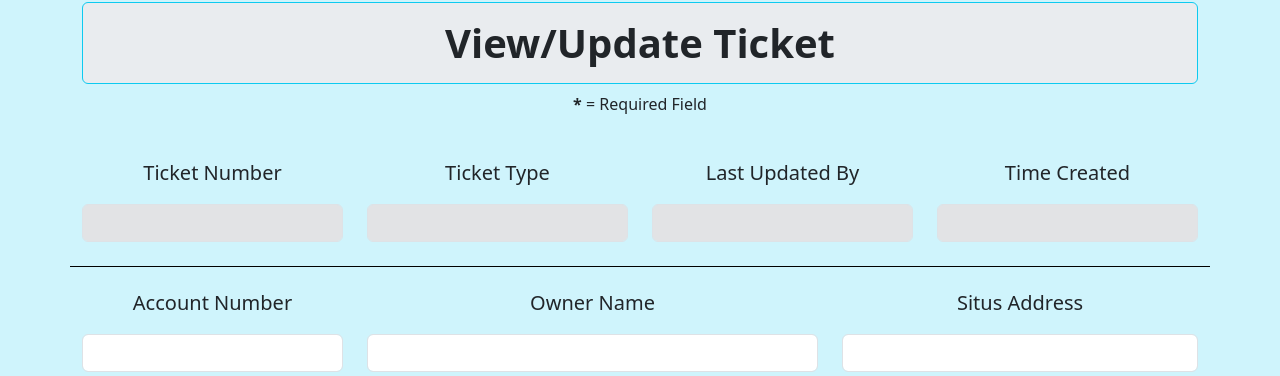
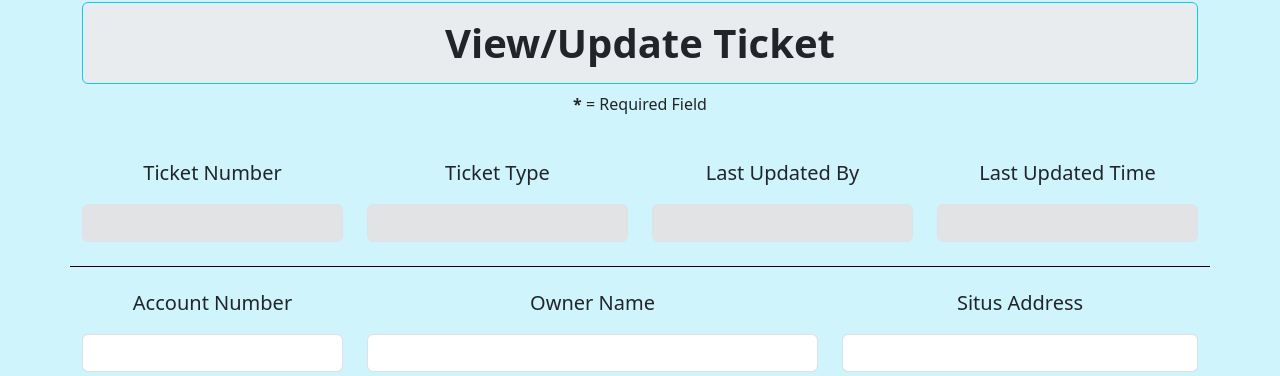
Before and after one commit to Deltron2020/CustomerTrackingWebApp, a Flask app: template app/templates/CT_UpdateTicket.html in a window 1280 px wide. Shown: the part 102-478 px from the top of the page. Run offline with Flask 3, Linux system fonts and the light colour scheme; the template is opened without the code that fills it, so the values that code supplies are empty; parts of the project's set-up code (start-up, migrations or seed data) failed here and were passed over; some libraries are stand-ins or nearby versions.

Commit message:
Minor text change to field header & added an ORDER BY to query to make All/General appear first in dropdown when creating a ticket

```diff
--- a/app/ct_create_ticket/sql.py
+++ b/app/ct_create_ticket/sql.py
@@ -52,7 +52,7 @@ def populate_type_of_contact_selection():
 ### populate return call operator drop down selection ###
 def populate_return_call_operator_selection():
     with coxn.connect() as connection:
-        query = text("SELECT EmployeeDepartment FROM [app].[view_CT_UserDepts] ORDER BY EmployeeDepartment ASC;")
+        query = text("SELECT EmployeeDepartment FROM [app].[view_CT_UserDepts] ORDER BY CASE WHEN EmployeeDepartment = '' THEN 1 WHEN EmployeeDepartment = 'All/General' THEN 2 ELSE 3 END, EmployeeDepartment;")
         results = connection.execute(query)
 
         operators = []
--- a/app/templates/CT_UpdateTicket.html
+++ b/app/templates/CT_UpdateTicket.html
@@ -57,7 +57,7 @@
               </div>
 
               <div class="col-md-3">
-                  <label for="TimeCreated" class="form-label mb-3" style="font-size:20px; font-weight:500;">Time Created</label>
+                  <label for="TimeCreated" class="form-label mb-3" style="font-size:20px; font-weight:500;">Last Updated Time</label>
                   <input type="text" readonly class="form-control text-center mb-4 bg-secondary-subtle" id="TimeCreated" value="{{ticket_data[0]['CreateDateTime']}}" name="TimeCreated" aria-label="TimeCreated" aria-describedby="basic-addon1">
               </div>
 
```
